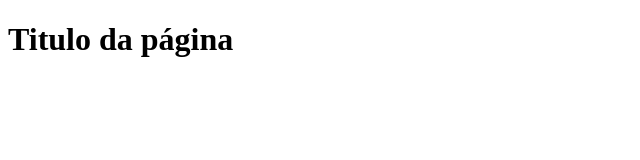
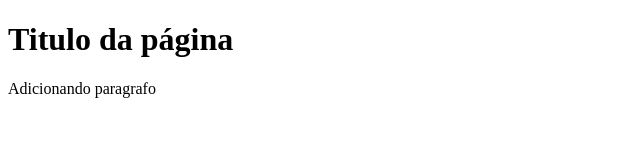
Before and after one commit to alex150790/portifolio, a plain HTML site: page index.html in a window 1280 px wide. Shown: the whole page, without its empty margins (0-640 px from the left). Drawn offline with Linux system fonts and the light colour scheme.

Commit message:
adicionando paragrafo

```diff
--- a/index.html
+++ b/index.html
@@ -7,5 +7,6 @@
 </head>
 <body>
     <h1> Titulo da página</h1>
+    <p> Adicionando paragrafo </p>
 </body>
 </html>
```
